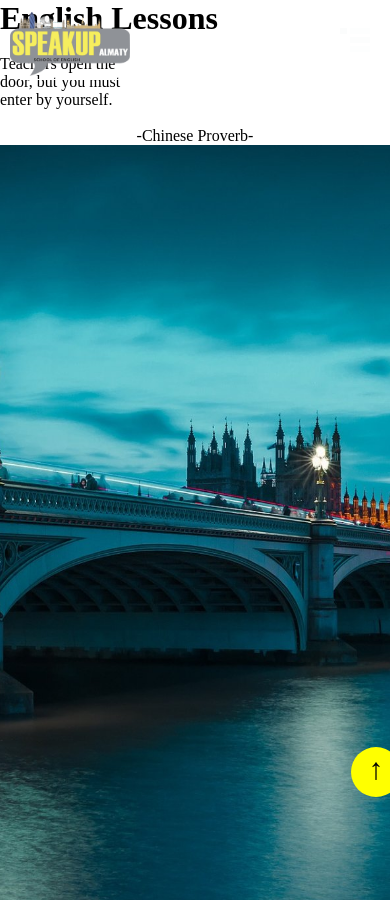
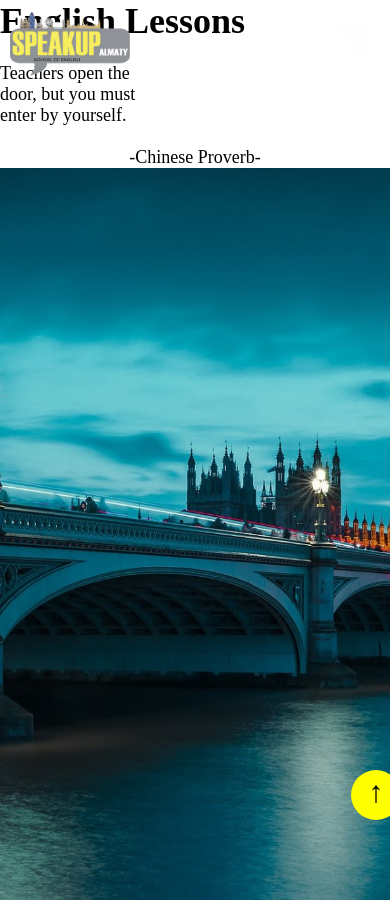
Before and after one commit to WhiteGhost07/English-Lessons, a plain HTML site: page index.html in a window 390 px wide. Shown: the top 900 px of the page. Drawn offline with Linux system fonts and the light colour scheme.

Commit message:
Update md.css

```diff
--- a/md.css
+++ b/md.css
@@ -45,4 +45,10 @@
        margin-left: 90%;
        margin-top: -62%;
        }
+       .txt
+       {
+       width: 100%;
+       font-size: 18px;
+       margin-left: 0%;
+       }
 }
```
